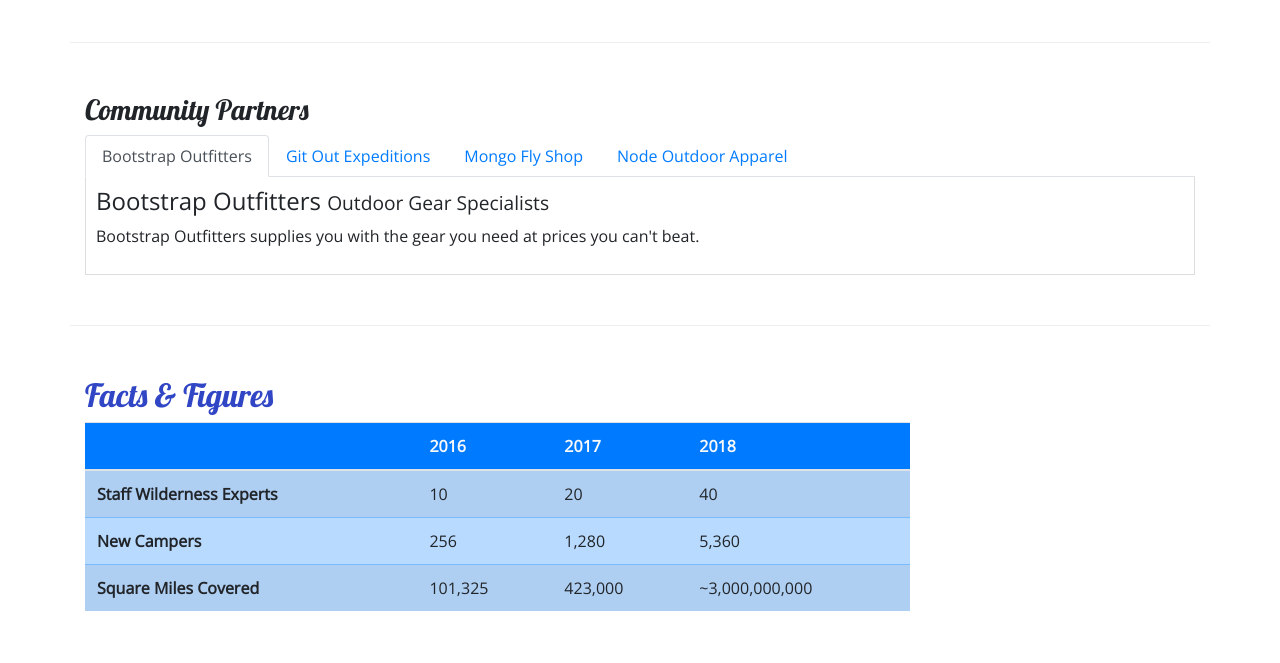
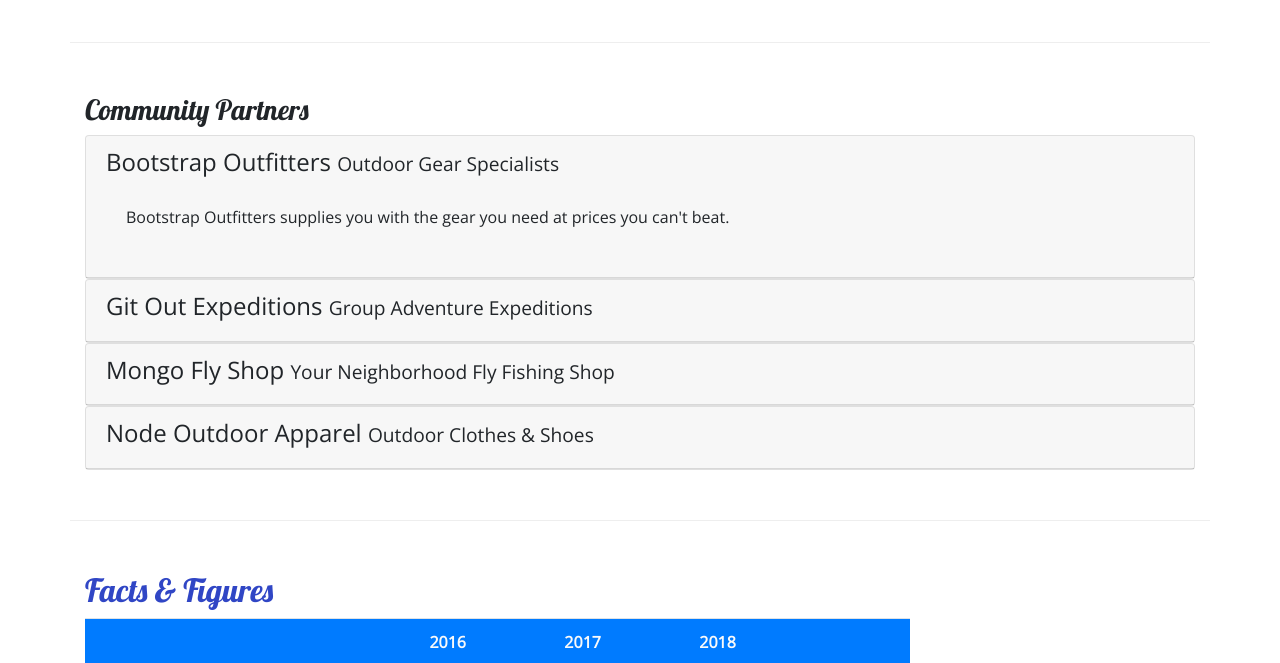
Before and after one commit to adouglass834/Nucamp-Site, a website: page aboutUs.html in a window 1280 px wide. Shown: the part 840-1503 px from the top of the page. Drawn offline with nearby package versions, Linux system fonts and the light colour scheme.

Commit message:
Accordion

```diff
--- a/aboutUs.html
+++ b/aboutUs.html
@@ -102,34 +102,63 @@
             <div class="col">
                 <h3>Community Partners</h3>
 
-                <ul class="nav nav-tabs">
-                    <li class="nav-item"><a href="#bootstrap" class="nav-link active" role="tab" data-toggle="tab"> Bootstrap Outfitters </a>
-                    </li>
-                    <li class="nav-item"><a href="#git" class="nav-link" role="tab" data-toggle="tab"> Git Out Expeditions </a>
-                    </li>
-                    <li class="nav-item"><a href="#mongo" class="nav-link" role="tab" data-toggle="tab"> Mongo Fly Shop </a>
-                    </li>
-                    <li class="nav-item"><a href="#node" class="nav-link" role="tab" data-toggle="tab"> Node Outdoor Apparel </a>
-                    </li>
-                </ul>
-
-                <div class="tab-content">
-                    <div role="tabpanel" class="tab-pane fade show active" id="bootstrap">
-                        <h4>Bootstrap Outfitters <small>Outdoor Gear Specialists</small></h4>
-                        <p class="d-none d-sm-block">Bootstrap Outfitters supplies you with the gear you need at prices you can't beat.</p>
+                <div id="accordion">
+                   <div class="card">
+                       <div role="tab" class="card-header">
+                           <h4>
+                               <a data-toggle="collapse" data-target="#bootstrap">
+                                Bootstrap Outfitters <small>Outdoor Gear Specialists</small>
+                                </a>
+                           </h4>
+                           <div class="collapse show" id="bootstrap" data-parent="#accordion">
+                               <div class="card-body">
+                                <p class="d-none d-sm-block">Bootstrap Outfitters supplies you with the gear you need at prices you can't beat.</p>
+                               </div>
+                           </div>
+                       </div>
+                   </div>
+                   <div class="card">
+                    <div role="tab" class="card-header">
+                        <h4>
+                            <a class="collapsed" data-toggle="collapse" data-target="#git">
+                                Git Out Expeditions <small>Group Adventure Expeditions</small>
+                            </a>
+                        </h4>
+                        <div class="collapse" id="git" data-parent="#accordion">
+                            <div class="card-body">
+                                <p class="d-none d-sm-block">Join Git Out Expeditions to explore new horizons with a group of other adventurers!</p>
+                           </div>
+                        </div>
                     </div>
-                    <div role="tabpanel" class="tab-pane fade show" id="git">
-                        <h4>Git Out Expeditions <small>Group Adventure Expeditions</small></h4>
-                        <p class="d-none d-sm-block">Join Git Out Expeditions to explore new horizons with a group of other adventurers!</p>
+                </div>
+                <div class="card">
+                    <div role="tab" class="card-header">
+                        <h4>
+                            <a class="collapsed" data-toggle="collapse" data-target="#mongo">
+                                Mongo Fly Shop <small>Your Neighborhood Fly Fishing Shop</small>
+                            </a>
+                        </h4>
+                        <div class="collapse" id="mongo" data-parent="#accordion">
+                            <div class="card-body">
+                                <p class="d-none d-sm-block">Need a new fishing pole, a tacklebox, or flies of all kinds? Stop by Mongo Fly Shop.</p>
+                            </div>
+                        </div>
                     </div>
-                    <div role="tabpanel" class="tab-pane fade show" id="mongo">
-                        <h4>Mongo Fly Shop <small>Your Neighborhood Fly Fishing Shop</small></h4>
-                        <p class="d-none d-sm-block">Need a new fishing pole, a tacklebox, or flies of all kinds? Stop by Mongo Fly Shop.</p>
+                </div>
+                <div class="card">
+                    <div role="tab" class="card-header">
+                        <h4>
+                            <a class="collapsed" data-toggle="collapse" data-target="#node">
+                                Node Outdoor Apparel <small>Outdoor Clothes & Shoes</small>
+                            </a>
+                        </h4>
+                        <div class="collapse" id="node" data-parent="#accordion">
+                            <div class="card-body">
+                                <p class="d-none d-sm-block">From polar fleeces to swimsuits, hiking boots to waders, a visit to Node will be sure to get you covered.</p>
+                            </div>
+                        </div>
                     </div>
-                    <div role="tabpanel" class="tab-pane fade show" id="node">
-                        <h4>Node Outdoor Apparel <small>Outdoor Clothes & Shoes</small></h4>
-                        <p class="d-none d-sm-block">From polar fleeces to swimsuits, hiking boots to waders, a visit to Node will be sure to get you covered.</p>
-                    </div>
+                </div>
                 </div>
             </div>
         </div>
```
